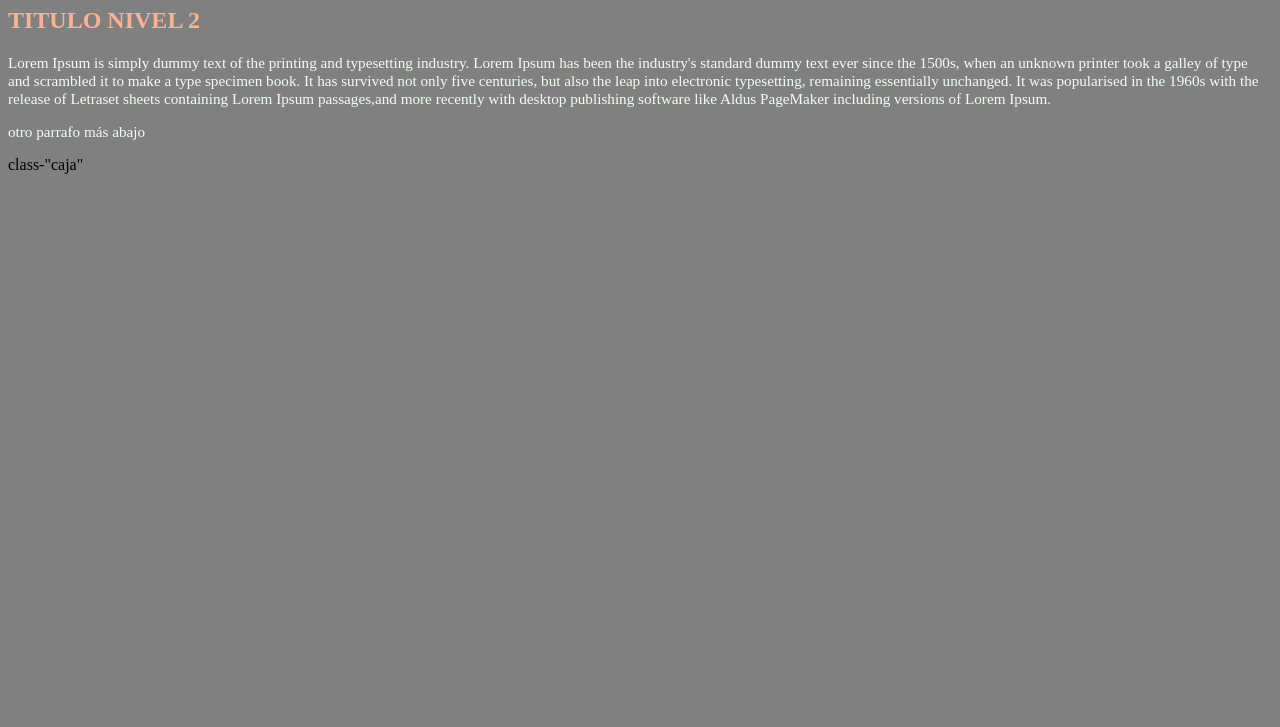
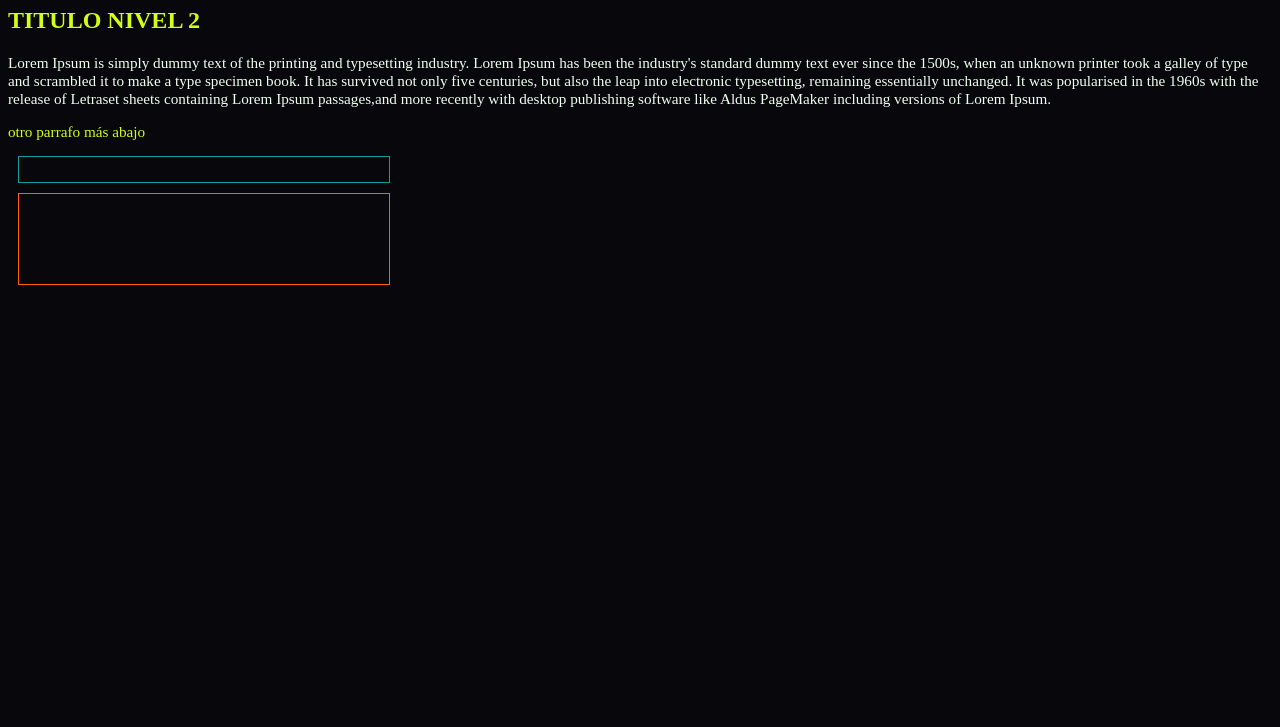
Before and after one commit to EXIDEOR/bootcamp_g14_maquetado, a plain HTML site: page index.html in a window 1280 px wide. Shown: the part 73-800 px from the top of the page. Drawn offline with Linux system fonts and the light colour scheme.

Commit message:
mi primer practica css

```diff
--- a/index.html
+++ b/index.html
@@ -7,13 +7,14 @@
 </head>
 
 
-<body>
+<body id="body">
 
     <h1>TITULO</h1>
 
     <H2>TITULO NIVEL 2</H2>
 
-    <P>Lorem Ipsum is simply dummy text of the printing and typesetting industry.
+    <P id="parrafo1">
+        Lorem Ipsum is simply dummy text of the printing and typesetting industry.
         Lorem Ipsum has been the industry's standard dummy text ever since the 1500s,
         when an unknown printer took a galley of type and scrambled it to make a type specimen book.
         It has survived not only five centuries, but also the leap into electronic typesetting,
@@ -23,13 +24,13 @@
     </P>
 
 
-    <p>
+    <p id="parrafo2">
         otro parrafo más abajo
     </p>
 
-    <div> class-"caja"</div>
+    <div class="caja"></div>
 
-    <div></div>
+    <div class="caja" id="caja2"></div>
 
 </body>
 
--- a/styles.css
+++ b/styles.css
@@ -3,11 +3,11 @@
 
 
 h1 {
-    color: rgb(210, 190, 243);
+    color: rgb(13, 158, 158);
 }
 
 h2 {
-    color: rgb(252, 178, 144);
+    color: rgb(211, 253, 21);
 }
 
 p {
@@ -16,7 +16,7 @@ p {
 }
 
 body{
-    background-color: grey;
+    background-color: rgb(8, 8, 12);
 }
 
 #parrafo1 {
@@ -24,13 +24,19 @@ body{
 }
 
 #parrafo2 {
-    color: khaki;
+    color: rgb(211, 253, 21);
 }
 
 .caja {
-    border: 1px solid lightgray;
-    height: 50px;
-    width: 200px;
-    margin: 20px;
-    padding: 20px;
+    border: 1px solid rgb(13, 158, 158);
+    height: 5px;
+    width: 350px;
+    margin: 10px;
+    padding: 10px;
 }
+
+.caja#caja2 {
+    border: 1px solid rgb(255, 94, 1);
+    height: 70px;
+    width: 350px;
+}
```
